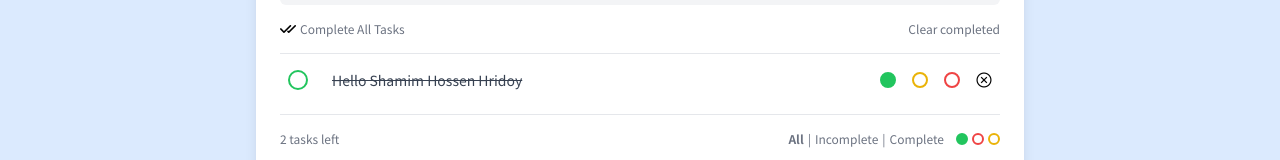
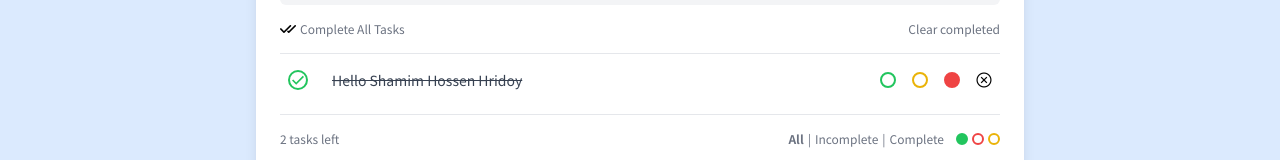
Before and after one commit to shamim456/Simple-Todo-Application-using-redux-thunk, a React (Create React App) app: page / in a window 1280 px wide. Shown: the part 358-518 px from the top of the page. Built offline with nearby package versions, Linux system fonts and the light colour scheme.

Commit message:
create todo toggoled system

```diff
--- a/src/Components/TodoList/Todo.js
+++ b/src/Components/TodoList/Todo.js
@@ -1,26 +1,56 @@
 import React from "react";
+import { useDispatch } from "react-redux";
 import cancel from "../../assets/images/cancel.png";
+import { toggled } from "../../Redux/Todos/ActionCreator";
 
 const Todo = ({ todo }) => {
+  const dispatch = useDispatch();
+  const { id, text, completed, color } = todo;
+  const handleStatusChange = (id) => {
+    dispatch(toggled(id));
+  };
   return (
     <div className="flex justify-start items-center p-2 hover:bg-gray-100 hover:transition-all space-x-4 border-b border-gray-400/20 last:border-0">
-      <div className="rounded-full bg-white border-2 border-gray-400 w-5 h-5 flex flex-shrink-0 justify-center items-center mr-2 border-green-500 focus-within:border-green-500">
-        <input type="checkbox" className="opacity-0 absolute rounded-full" />
-        <svg
-          className="hidden fill-current w-3 h-3 text-green-500 pointer-events-none"
-          viewBox="0 0 20 20"
-        >
-          <path d="M0 11l2-2 5 5L18 3l2 2L7 18z" />
-        </svg>
+      <div
+        className={`rounded-full bg-white border-2 border-gray-400 w-5 h-5 flex flex-shrink-0 justify-center items-center mr-2 ${
+          completed && "border-green-500 focus-within:border-green-500"
+        }`}
+      >
+        <input
+          type="checkbox"
+          checked={completed}
+          className="opacity-0 absolute rounded-full"
+          onChange={() => handleStatusChange(id)}
+        />
+        {completed && (
+          <svg
+            className="fill-current w-3 h-3 text-green-500 pointer-events-none"
+            viewBox="0 0 20 20"
+          >
+            <path d="M0 11l2-2 5 5L18 3l2 2L7 18z" />
+          </svg>
+        )}
       </div>
 
-      <div className="select-none flex-1 line-through">{todo.text}</div>
+      <div className="select-none flex-1 line-through">{text}</div>
 
-      <div className="flex-shrink-0 h-4 w-4 rounded-full border-2 ml-auto cursor-pointer border-green-500 hover:bg-green-500 bg-green-500"></div>
+      <div
+        className={`flex-shrink-0 h-4 w-4 rounded-full border-2 ml-auto cursor-pointer border-green-500 hover:bg-green-500 ${
+          color === "green" && "bg-green-500"
+        }`}
+      ></div>
 
-      <div className="flex-shrink-0 h-4 w-4 rounded-full border-2 ml-auto cursor-pointer border-yellow-500 hover:bg-yellow-500"></div>
+      <div
+        className={`flex-shrink-0 h-4 w-4 rounded-full border-2 ml-auto cursor-pointer border-yellow-500 hover:bg-yellow-500 ${
+          color === "yellow" && "bg-yellow-500"
+        }`}
+      ></div>
 
-      <div className="flex-shrink-0 h-4 w-4 rounded-full border-2 ml-auto cursor-pointer border-red-500 hover:bg-red-500"></div>
+      <div
+        className={`flex-shrink-0 h-4 w-4 rounded-full border-2 ml-auto cursor-pointe r border-red-500 hover:bg-red-500 ${
+          color === "red" && "bg-red-500"
+        }`}
+      ></div>
 
       <img
         src={cancel}
--- a/src/Redux/Todos/TodosReducer.js
+++ b/src/Redux/Todos/TodosReducer.js
@@ -23,6 +23,18 @@
           id: todoIdGenerator(state),
         },
       ];
+
+    case TOGGLED:
+      return state.map((todo) => {
+        if (todo.id !== action.payload) {
+          return todo;
+        }
+
+        return {
+          ...todo,
+          completed: !todo.completed,
+        };
+      });
     default:
       return state;
   }
```
